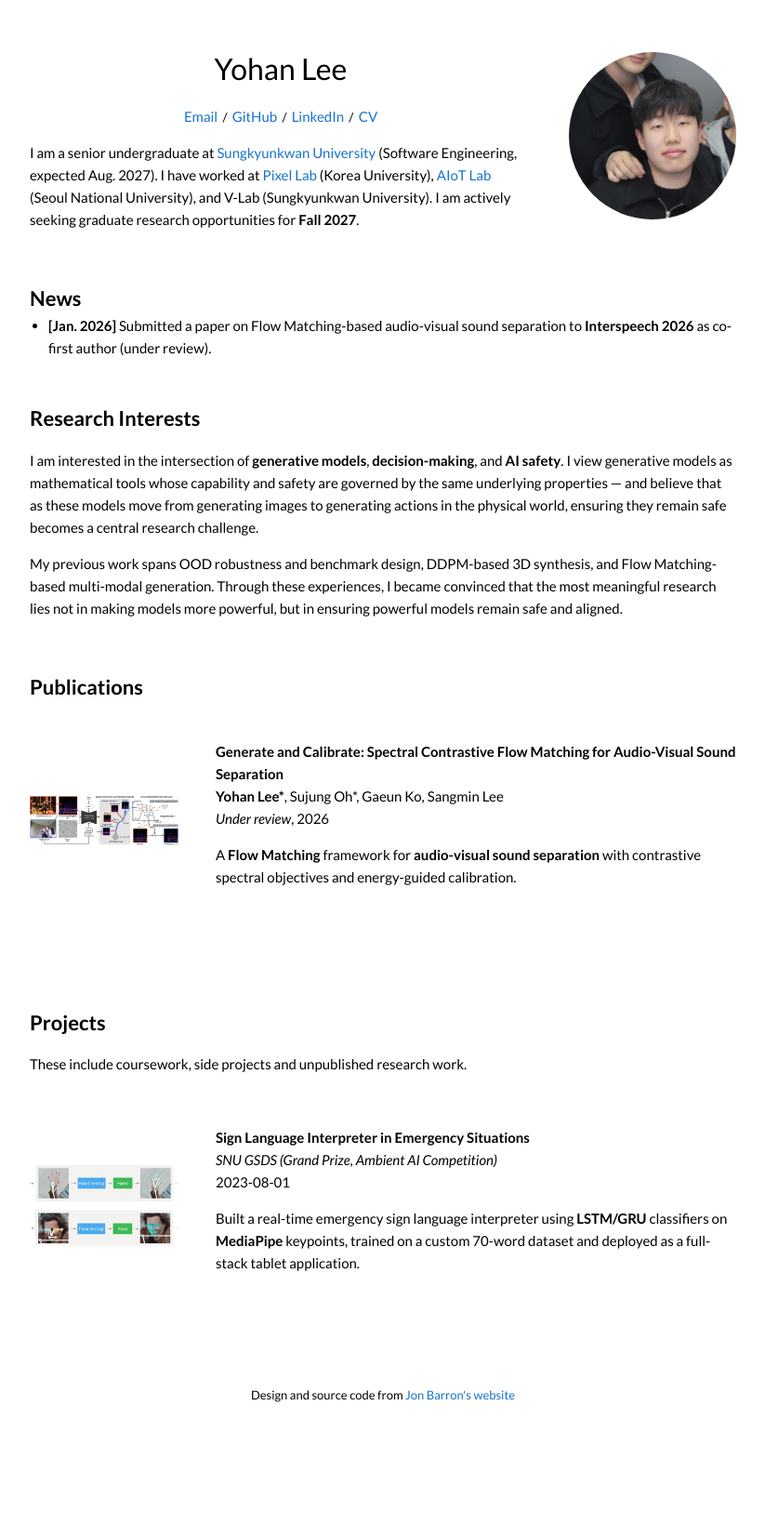
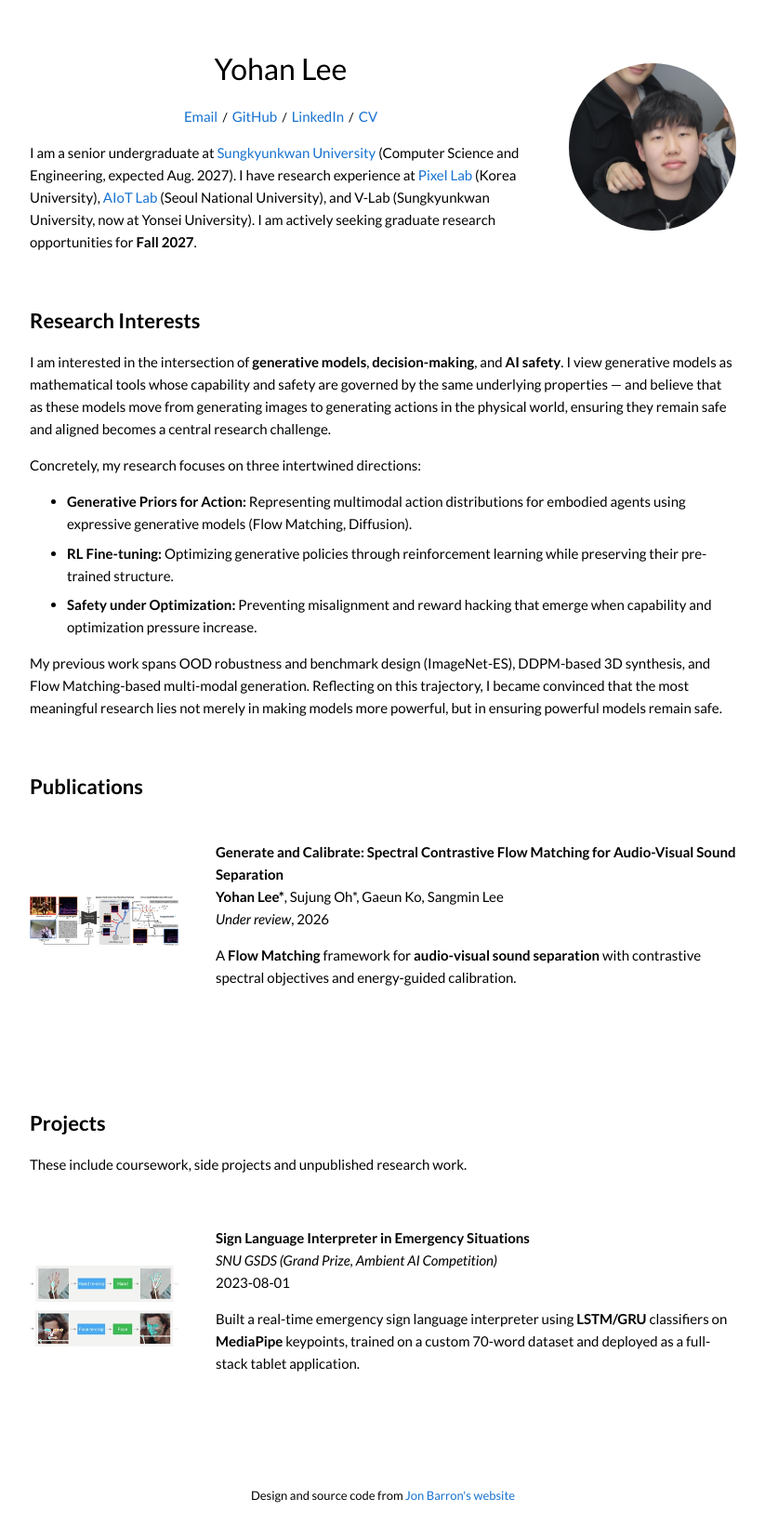
Before and after one commit to yh-lee01/yh-lee01.github.io, a Jekyll site: the page built from _posts/2026-01-01-pub-SCFM.md, in a window 1280 px wide. Shown: the whole page at 93% size, without its empty margins (228-1051 px from the left). Built offline with Jekyll 4.4.1, drawn with Linux system fonts in a browser that asks for light colours; before the commit the page ends 1532 px from its top, so only the background shows below that.

Commit message:
Update profile to align with Safety × Generative × Decision-Making philosophy

```diff
--- a/_data/profile.yml
+++ b/_data/profile.yml
@@ -14,18 +14,17 @@ links:
   scholar: ""
   twitter: ""
 
-# 프로필 소개 문단 (HTML 사용 가능, 문단별로 - 로 구분)
 bio:
-  - 'I am a senior undergraduate at <a href="https://www.skku.edu">Sungkyunkwan University</a> (Software Engineering, expected Aug. 2027). I have worked at <a href="https://sites.google.com/view/pixel-lab-ai/home">Pixel Lab</a> (Korea University), <a href="https://snu-aiot.github.io/">AIoT Lab</a> (Seoul National University), and V-Lab (Sungkyunkwan University). I am actively seeking graduate research opportunities for <strong>Fall 2027</strong>.'
+  - 'I am a senior undergraduate at <a href="https://www.skku.edu">Sungkyunkwan University</a> (Computer Science and Engineering, expected Aug. 2027). I have research experience at <a href="https://sites.google.com/view/pixel-lab-ai/home">Pixel Lab</a> (Korea University), <a href="https://aiot.snu.ac.kr/home">AIoT Lab</a> (Seoul National University), and V-Lab (Sungkyunkwan University, now at Yonsei University). I am actively seeking graduate research opportunities for <strong>Fall 2027</strong>.'
 
 # ============================================================
 # News (최근 근황)
 # ============================================================
 
 news_title: "News"
-news:
-  - date: "Jan. 2026"
-    text: "Submitted a paper on Flow Matching-based audio-visual sound separation to <strong>Interspeech 2026</strong> as co-first author (under review)."
+# news:
+#   - date: "Jan. 2026"
+#     text: "Submitted a paper on Flow Matching-based audio-visual sound separation to <strong>Interspeech 2026</strong> as co-first author (under review)."
 
 # ============================================================
 # Research 섹션
@@ -34,8 +33,14 @@ news:
 research_goal:
   title: "Research Interests"
   paragraphs:
-    - 'I am interested in the intersection of <strong>generative models</strong>, <strong>decision-making</strong>, and <strong>AI safety</strong>. I view generative models as mathematical tools whose capability and safety are governed by the same underlying properties — and believe that as these models move from generating images to generating actions in the physical world, ensuring they remain safe becomes a central research challenge.'
-    - 'My previous work spans OOD robustness and benchmark design, DDPM-based 3D synthesis, and Flow Matching-based multi-modal generation. Through these experiences, I became convinced that the most meaningful research lies not in making models more powerful, but in ensuring powerful models remain safe and aligned.'
+    - 'I am interested in the intersection of <strong>generative models</strong>, <strong>decision-making</strong>, and <strong>AI safety</strong>. I view generative models as mathematical tools whose capability and safety are governed by the same underlying properties — and believe that as these models move from generating images to generating actions in the physical world, ensuring they remain safe and aligned becomes a central research challenge.'
+    - 'Concretely, my research focuses on three intertwined directions:'
+  bullets:
+    - '<strong>Generative Priors for Action:</strong> Representing multimodal action distributions for embodied agents using expressive generative models (Flow Matching, Diffusion).'
+    - '<strong>RL Fine-tuning:</strong> Optimizing generative policies through reinforcement learning while preserving their pre-trained structure.'
+    - '<strong>Safety under Optimization:</strong> Preventing misalignment and reward hacking that emerge when capability and optimization pressure increase.'
+  closing:
+    - 'My previous work spans OOD robustness and benchmark design (ImageNet-ES), DDPM-based 3D synthesis, and Flow Matching-based multi-modal generation. Reflecting on this trajectory, I became convinced that the most meaningful research lies not merely in making models more powerful, but in ensuring powerful models remain safe.'
 
 # ============================================================
 # 섹션 제목 / 설명
--- a/_includes/research_goal.html
+++ b/_includes/research_goal.html
@@ -5,6 +5,20 @@
               {% for para in site.data.profile.research_goal.paragraphs %}
               <p>{{ para }}</p>
               {% endfor %}
+
+              {% if site.data.profile.research_goal.bullets %}
+              <ul>
+                {% for item in site.data.profile.research_goal.bullets %}
+                <li style="margin-bottom:0.5em;">{{ item }}</li>
+                {% endfor %}
+              </ul>
+              {% endif %}
+
+              {% if site.data.profile.research_goal.closing %}
+              {% for para in site.data.profile.research_goal.closing %}
+              <p>{{ para }}</p>
+              {% endfor %}
+              {% endif %}
             </td>
           </tr>
         </table>
```
